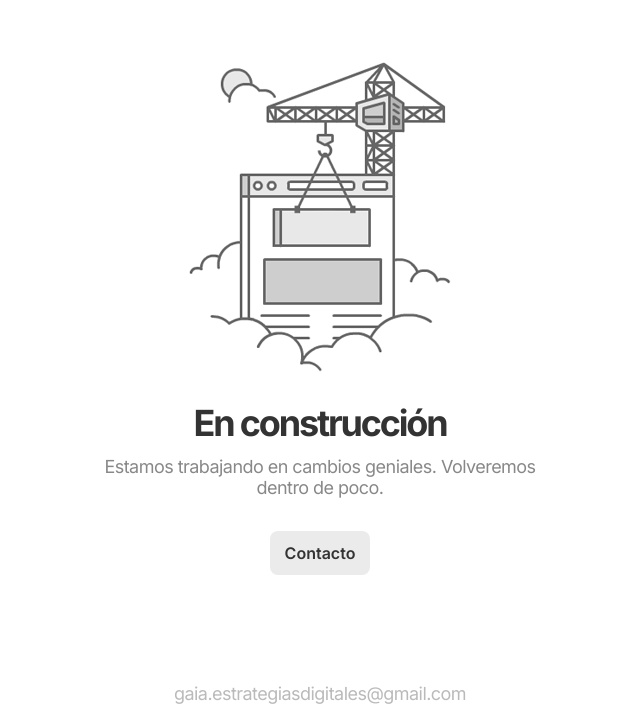
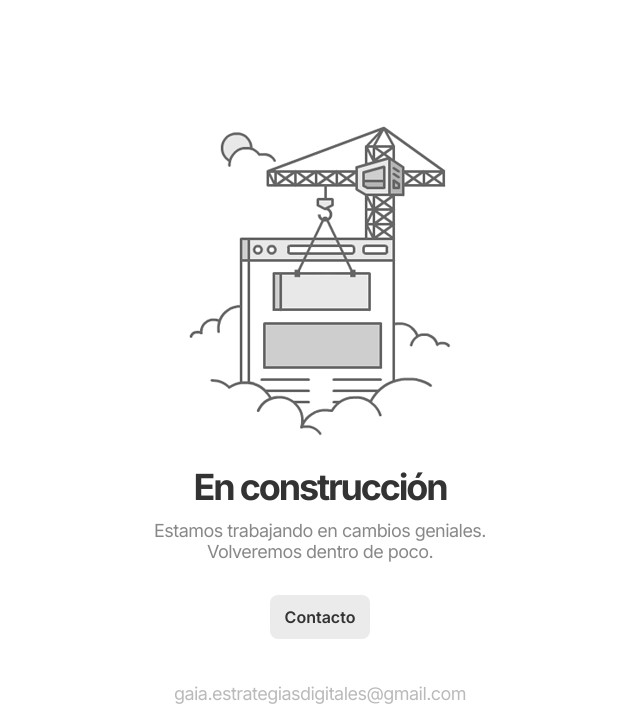
Before and after one commit to EmanuelMendoza20/gaia-home-build, a plain HTML site: page index.html in a window 768 px wide. Shown: the part 74-800 px from the top of the page, without its empty margins (64-704 px from the left). Drawn offline with Linux system fonts and the light colour scheme.

Commit message:
fix responsive

```diff
--- a/css/style.css
+++ b/css/style.css
@@ -68,6 +68,7 @@ header{
 
 .logo-container{
     width: 10rem;
+    /* margin-left: .3rem; */
 }
 
 .container{
@@ -88,6 +89,7 @@ header{
     display: flex;
     flex-direction: column;
     gap: 12px;
+    width: 21rem;
 }
 
 .container-info{
@@ -175,6 +177,7 @@ footer p{
 @media all and (min-width: 768px) and (max-width: 1024px) {
   .container {
     padding: 2rem;
+    margin-top: 2rem;
   }
   footer{
     bottom: 0;
@@ -189,6 +192,7 @@ footer p{
 @media all and (min-width: 320px) and (max-width: 768px) {
   .container {
     padding: 2rem;
+    margin-top: 4rem;
   }
   footer{
     bottom: 0;
```
